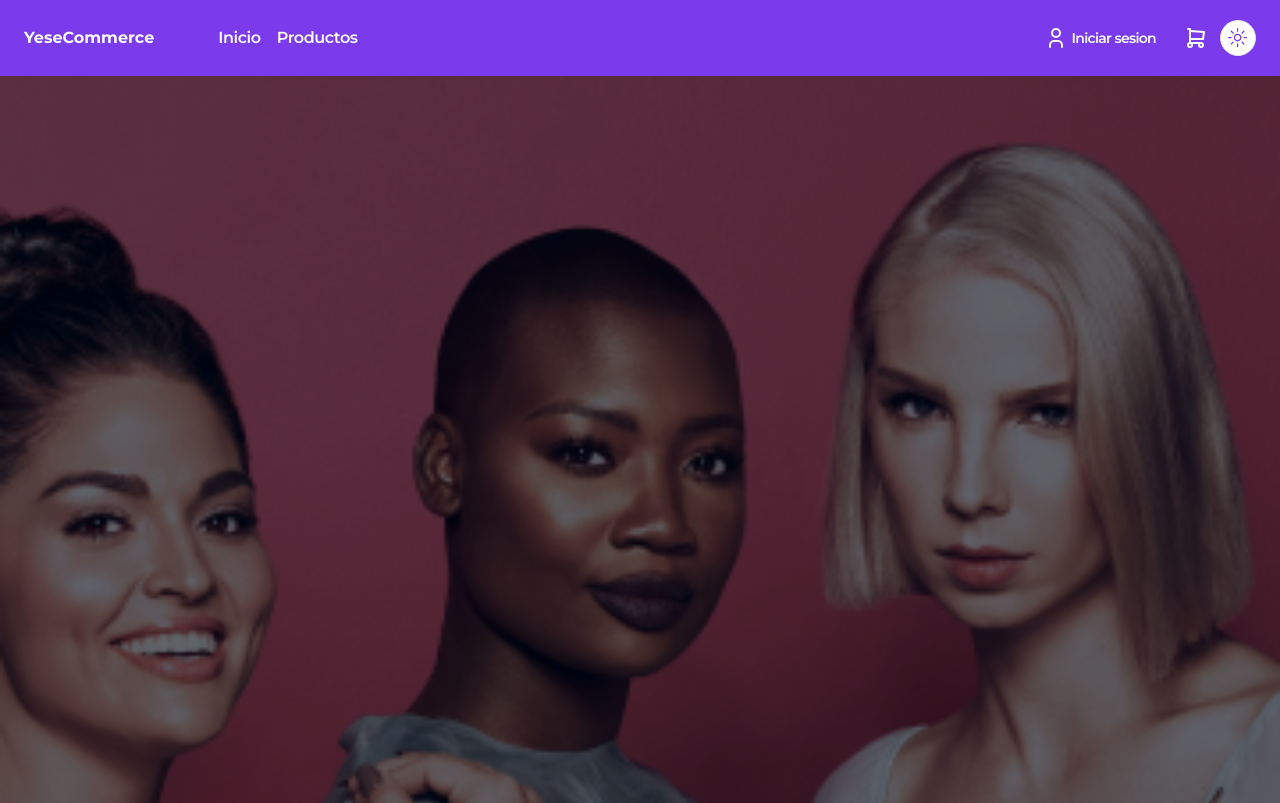
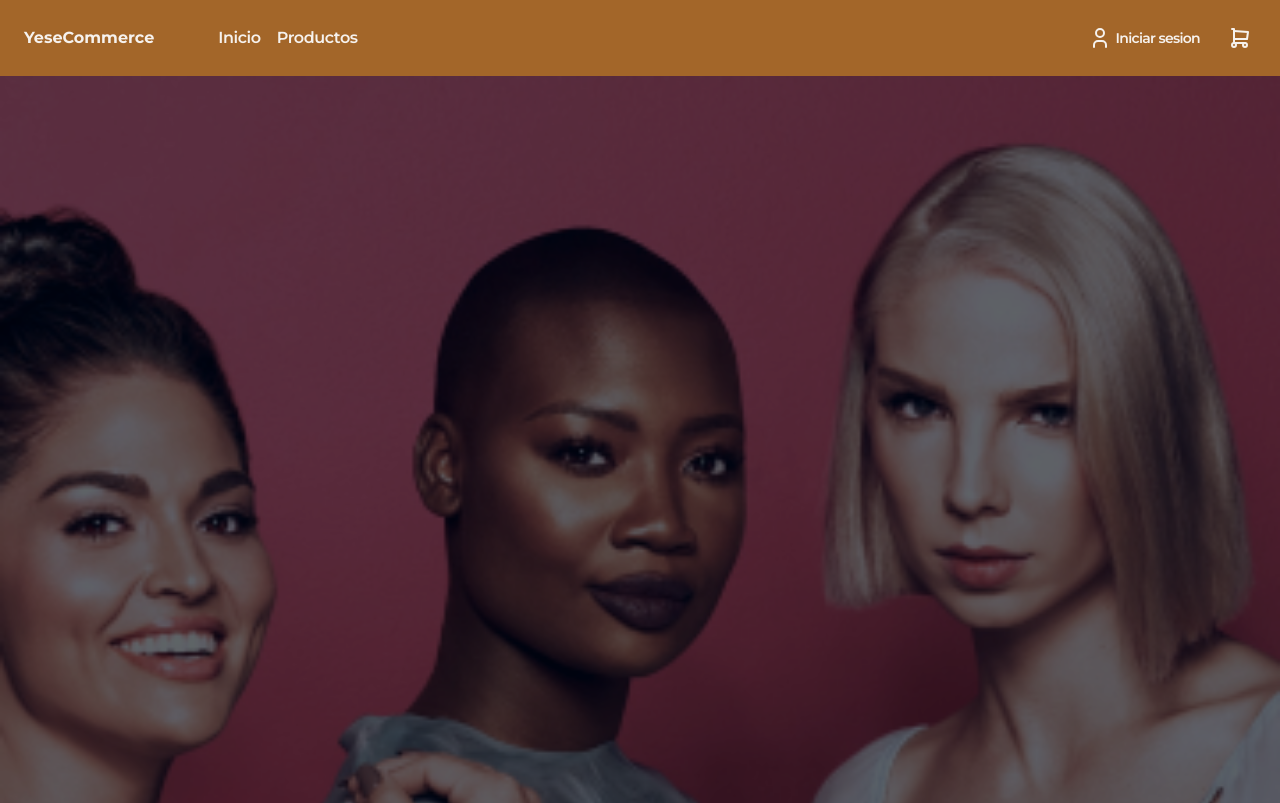
Before and after one commit to Zaprovic/catalogue-app, a Next.js app: page / in a window 1280 px wide. Shown: the top 803 px of the page. Built offline with nearby package versions, Linux system fonts and the light colour scheme; no server answers; the database is empty.

Commit message:
added new theme

```diff
--- a/src/app/(website)/(components)/carousel-categories.tsx
+++ b/src/app/(website)/(components)/carousel-categories.tsx
@@ -25,7 +25,7 @@ const CarouselCategories = async () => {
           {categories.map((category, index) => (
             <CarouselItem key={index} className="md:basis-1/2 lg:basis-1/3">
               <div className="p-1">
-                <Card className="h-fit border-none shadow-none">
+                <Card className="h-fit rounded-none border-none bg-transparent shadow-none">
                   <CardContent className="m-0 flex aspect-square items-center justify-center p-0 ">
                     <CategoryImage
                       key={category.id}
--- a/src/app/(website)/(components)/carousel-products.tsx
+++ b/src/app/(website)/(components)/carousel-products.tsx
@@ -27,7 +27,7 @@ const CarouselProducts = async () => {
           {products.map((product, index) => (
             <CarouselItem key={index} className="">
               <div className="p-2">
-                <Card className="h-full border-none shadow-none">
+                <Card className="h-full border-none bg-transparent shadow-none">
                   <CardContent className="flex aspect-square h-full items-center justify-center p-0">
                     <figure className="overflow-hidden p-3">
                       <Image
--- a/src/app/globals.css
+++ b/src/app/globals.css
@@ -8,48 +8,48 @@ html {
 
 @layer base {
   :root {
-    --background: 0 0% 100%;
-    --foreground: 224 71.4% 4.1%;
-    --card: 0 0% 100%;
-    --card-foreground: 224 71.4% 4.1%;
-    --popover: 0 0% 100%;
-    --popover-foreground: 224 71.4% 4.1%;
-    --primary: 262.1 83.3% 57.8%;
-    --primary-foreground: 210 20% 98%;
-    --secondary: 220 14.3% 95.9%;
-    --secondary-foreground: 220.9 39.3% 11%;
-    --muted: 220 14.3% 95.9%;
-    --muted-foreground: 220 8.9% 46.1%;
-    --accent: 220 14.3% 95.9%;
-    --accent-foreground: 220.9 39.3% 11%;
-    --destructive: 0 84.2% 60.2%;
-    --destructive-foreground: 210 20% 98%;
-    --border: 220 13% 91%;
-    --input: 220 13% 91%;
-    --ring: 262.1 83.3% 57.8%;
+    --background: 30 40% 90%; /* light brown */
+    --foreground: 30 50% 25%; /* dark brown */
+    --card: 30 40% 89%; /* very light brown */
+    --card-foreground: 30 50% 25%; /* dark brown */
+    --popover: 30 40% 89%; /* very light brown */
+    --popover-foreground: 30 50% 25%; /* dark brown */
+    --primary: 30 60% 40%; /* medium brown */
+    --primary-foreground: 30 30% 95%; /* very light brown */
+    --secondary: 30 40% 80%; /* light brown */
+    --secondary-foreground: 30 50% 25%; /* dark brown */
+    --muted: 30 40% 80%; /* light brown */
+    --muted-foreground: 30 30% 50%; /* medium dark brown */
+    --accent: 30 40% 80%; /* light brown */
+    --accent-foreground: 30 50% 25%; /* dark brown */
+    --destructive: 0 70% 35%; /* red-brown */
+    --destructive-foreground: 30 30% 95%; /* very light brown */
+    --border: 30 20% 85%; /* light brown */
+    --input: 30 30% 70%; /* medium light brown */
+    --ring: 30 60% 40%; /* medium brown */
     --radius: 0.3rem;
   }
 
   .dark {
-    --background: 224 71.4% 4.1%;
-    --foreground: 210 20% 98%;
-    --card: 224 71.4% 4.1%;
-    --card-foreground: 210 20% 98%;
-    --popover: 224 71.4% 4.1%;
-    --popover-foreground: 210 20% 98%;
-    --primary: 263.4 70% 50.4%;
-    --primary-foreground: 210 20% 98%;
-    --secondary: 215 27.9% 16.9%;
-    --secondary-foreground: 210 20% 98%;
-    --muted: 215 27.9% 16.9%;
-    --muted-foreground: 217.9 10.6% 64.9%;
-    --accent: 215 27.9% 16.9%;
-    --accent-foreground: 210 20% 98%;
-    --destructive: 0 62.8% 30.6%;
-    --destructive-foreground: 210 20% 98%;
-    --border: 215 27.9% 16.9%;
-    --input: 215 27.9% 16.9%;
-    --ring: 263.4 70% 50.4%;
+    --background: 30 50% 10%; /* very dark brown */
+    --foreground: 30 30% 90%; /* light brown */
+    --card: 30 50% 15%; /* dark brown */
+    --card-foreground: 30 30% 90%; /* light brown */
+    --popover: 30 50% 15%; /* dark brown */
+    --popover-foreground: 30 30% 90%; /* light brown */
+    --primary: 30 60% 25%; /* medium dark brown */
+    --primary-foreground: 30 30% 90%; /* light brown */
+    --secondary: 30 40% 25%; /* medium brown */
+    --secondary-foreground: 30 30% 90%; /* light brown */
+    --muted: 30 40% 25%; /* medium brown */
+    --muted-foreground: 30 30% 80%; /* medium light brown */
+    --accent: 30 40% 25%; /* medium brown */
+    --accent-foreground: 30 30% 90%; /* light brown */
+    --destructive: 0 70% 25%; /* red-brown */
+    --destructive-foreground: 30 30% 90%; /* light brown */
+    --border: 30 30% 20%; /* dark brown */
+    --input: 30 30% 20%; /* dark brown */
+    --ring: 30 40% 20%; /* dark brown */
   }
 }
 
--- a/src/components/category-image.tsx
+++ b/src/components/category-image.tsx
@@ -39,19 +39,22 @@ const CategoryImage = async ({ id, name, src }: props) => {
         quality={100}
         className="overflow-hidden"
       />
-      <figcaption className="p-3">
-        <span className="font-semibold -tracking-wider text-primary">
+      <figcaption className="flex flex-col gap-2 p-3">
+        <span className="font-semibold -tracking-wider text-primary dark:text-card">
           {count?.productCount as number} productos
         </span>
-        <h5 className="text-sm font-bold uppercase -tracking-wider text-zinc-500">
+
+        <div className="flex flex-col gap-1">
+          <h5 className="text-sm font-bold uppercase -tracking-wider">
             {name}
           </h5>
           <Link
             href={`/products/categories/${id}`}
-          className="text-sm font-medium -tracking-wider text-zinc-600 hover:underline"
+            className="text-sm font-medium -tracking-wider hover:underline"
           >
             Buscar productos
           </Link>
+        </div>
       </figcaption>
     </figure>
   );
--- a/src/components/footer/footer-mobile.tsx
+++ b/src/components/footer/footer-mobile.tsx
@@ -44,7 +44,7 @@ const FooterMobile = ({ children }: { children?: ReactNode }) => {
       <FooterItem title="Contacto">
         <li className="flex gap-3">
           <IconMail />
-          <span>{user?.emailAddresses[0].emailAddress}</span>
+          <span>yese-jacobo@hotmail.com</span>
         </li>
         <li className="flex gap-3">
           <IconBrandWhatsapp />
--- a/src/components/global/header.tsx
+++ b/src/components/global/header.tsx
@@ -6,7 +6,6 @@ import NavbarMobileTrigger from "../navbar/navbar-mobile-trigger";
 import { routes } from "../navbar/routes";
 import ShoppingCartBtn from "../shopping-cart-btn";
 import { Button } from "../ui/button";
-import { ThemeToggle } from "./theme-toggle";
 
 async function Header() {
   const session = await auth();
@@ -72,7 +71,7 @@ async function Header() {
           </form>
         )}
 
-        <ThemeToggle />
+        {/* <ThemeToggle /> */}
       </div>
 
       <nav className="flex items-center gap-4 lg:hidden">
--- a/src/components/navbar/navbar-mobile-trigger.tsx
+++ b/src/components/navbar/navbar-mobile-trigger.tsx
@@ -6,7 +6,6 @@ import { Session } from "next-auth";
 import { usePathname, useRouter } from "next/navigation";
 import { DetailedHTMLProps, HTMLAttributes, useState } from "react";
 import SignOut from "../auth/sign-out";
-import { ThemeToggle } from "../global/theme-toggle";
 import { Button } from "../ui/button";
 import {
   Sheet,
@@ -54,10 +53,10 @@ const NavbarMobileTrigger = ({ session }: props) => {
             </SheetTitle>
           </div>
           <SheetDescription>
-            <span className="flex items-center gap-3">
+            {/* <span className="flex items-center gap-3">
               <span>Cambiar tema</span>
               <ThemeToggle />
-            </span>
+            </span> */}
             {session && <span>Bienvenido, {session.user?.name}</span>}
           </SheetDescription>
         </SheetHeader>
@@ -79,7 +78,7 @@ const NavbarMobileTrigger = ({ session }: props) => {
               icon={<IconShoppingCart />}
               label="Carrito"
             />
-            <span className="absolute left-6 top-0 grid aspect-square size-4 place-items-center rounded-full bg-blue-600 text-xs text-white">
+            <span className="absolute left-6 top-0 grid aspect-square size-4 place-items-center rounded-full bg-primary text-xs text-white">
               {items}
             </span>
           </div>
```
Also changed, not shown: src/app/layout.tsx (+3 -4 lines). Lines whose indentation alone changed are shown as unchanged.
